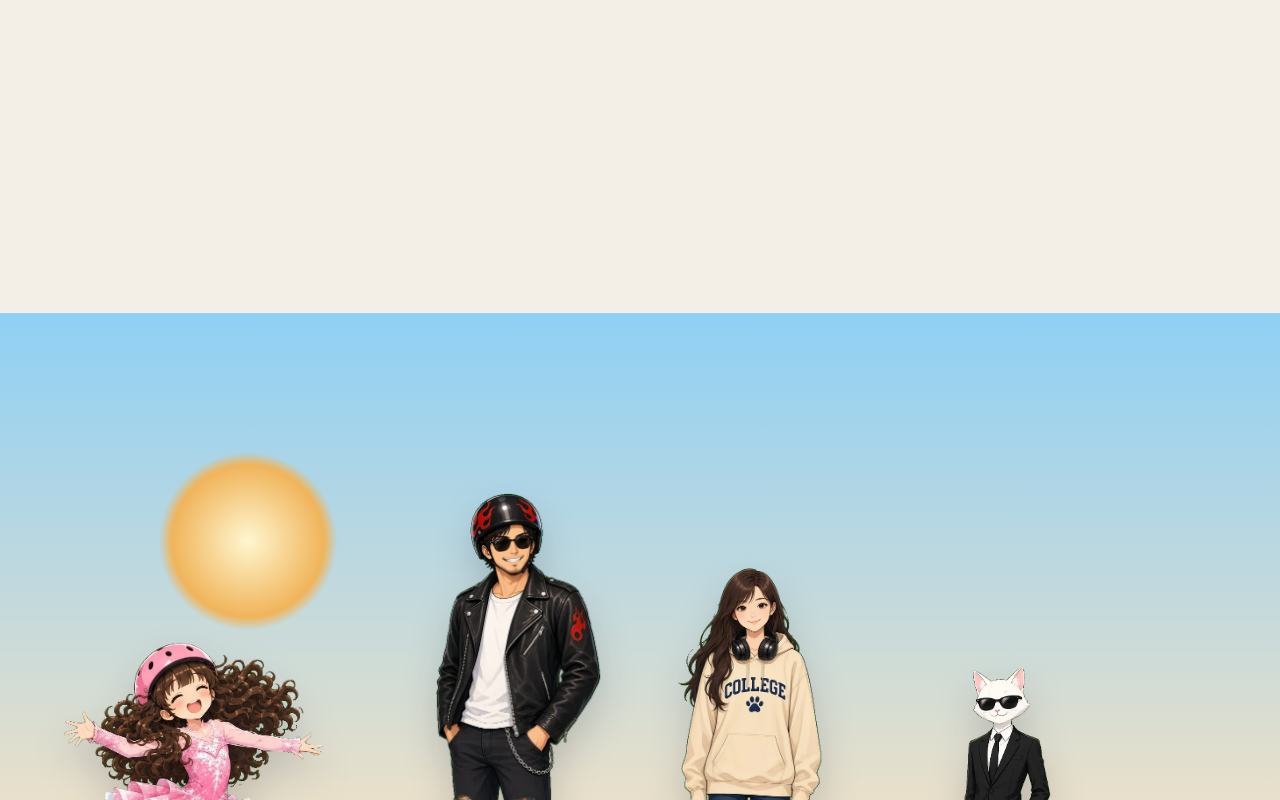
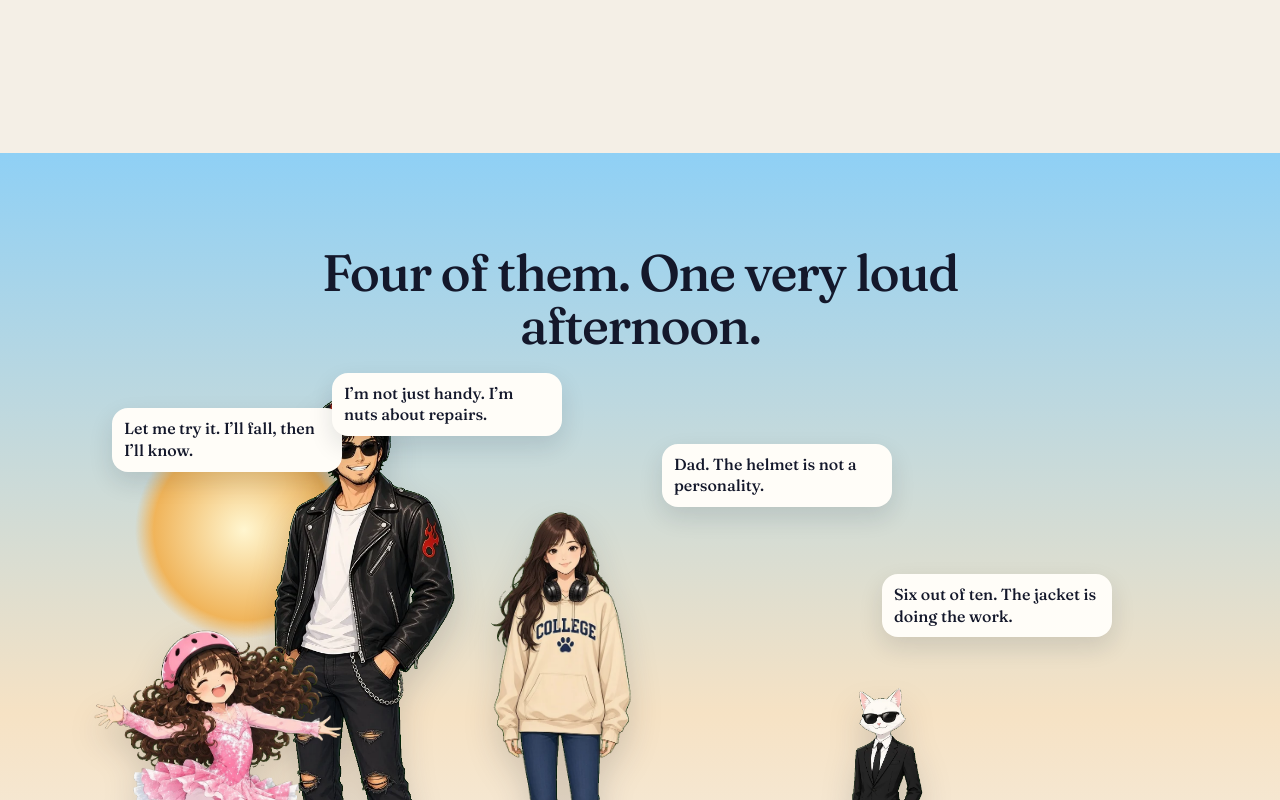
Before and after one commit to 9988sabrina/dadcomic, a plain HTML site: page dear/index.html in a window 1280 px wide. Shown: the part 2000-2800 px from the top of the page. Drawn offline with nearby package versions, Linux system fonts and the light colour scheme.

Commit message:
Fix the left gutter, center the open book, and stage the cast.
The page-turn layer stayed rotated and shifted the whole paint about 45px. The open cover now hinges at the middle of the frame, and the four characters share one scene with their own lines.

Co-authored-by: 9988sabrina <9988sabrina@users.noreply.github.com>

```diff
--- a/dear/css/stage.css
+++ b/dear/css/stage.css
@@ -40,6 +40,8 @@ html.fine #cursor { display: block; }
 }
 
 .chapter { position: relative; z-index: 1; }
+.pin-spacer { overflow: visible !important; }
+#chapter-book, .book-pin { overflow: visible; }
 .book-pin, .cast-pin, .night-pin {
   min-height: 100svh;
   display: grid;
@@ -47,7 +49,7 @@ html.fine #cursor { display: block; }
   position: relative;
 }
 .book-pin { background: #efe6d6; }
-.book-scene { perspective: 1600px; width: min(440px, 78vw); }
+.book-scene { perspective: 1800px; width: min(400px, 42vw); }
 .book-3d { position: relative; aspect-ratio: 900 / 1294; transform-style: preserve-3d; }
 .book-cover, .book-inside { position: absolute; inset: 0; }
 .book-cover {
@@ -56,7 +58,21 @@ html.fine #cursor { display: block; }
   z-index: 2;
   box-shadow: 0 30px 70px rgba(16, 20, 38, .28);
 }
+.book-cover img, .book-back { backface-visibility: hidden; }
 .book-cover img { width: 100%; height: 100%; object-fit: cover; }
+.book-back {
+  position: absolute;
+  inset: 0;
+  display: grid;
+  align-content: center;
+  justify-items: center;
+  gap: 8px;
+  background: #f3eadc;
+  color: #14182b;
+  transform: rotateY(180deg);
+  box-shadow: inset 0 0 0 1px rgba(20,24,43,.12);
+}
+.book-back p { margin: 0; font-family: Fraunces, "Noto Serif SC", Georgia, serif; font-size: 28px; }
 .sheen {
   position: absolute;
   inset: 0;
@@ -98,19 +114,49 @@ html.fine #cursor { display: block; }
 .cast-pin {
   overflow: hidden;
   background: linear-gradient(#8fd0f5, #f6e2c4 70%, #f4efe6);
+  align-content: end;
+  padding-top: 72px;
 }
-.cast-layers { position: relative; width: min(1100px, 100%); height: min(78svh, 760px); }
+.cast-layers { position: relative; width: min(1100px, 100%); height: min(74svh, 720px); }
+.cast-title {
+  position: relative;
+  z-index: 8;
+  width: min(760px, 92%);
+  margin: 0 0 8px;
+  text-align: center;
+  font-size: clamp(28px, 4vw, 52px);
+  line-height: 1.05;
+  color: #14182b;
+}
 .layer { position: absolute; will-change: transform; }
 .sun {
-  width: 180px; height: 180px; border-radius: 50%;
-  left: 8%; top: 8%;
-  background: radial-gradient(circle, #fff6d0, #f0b45a 60%, transparent 70%);
+  width: 220px; height: 220px; border-radius: 50%;
+  left: 4%; top: 10%;
+  background: radial-gradient(circle, #fff6d0, #f0b45a 58%, transparent 70%);
 }
-.char { bottom: 0; height: 78%; width: auto; filter: drop-shadow(0 18px 18px rgba(20,24,43,.18)); }
-.char.dad { left: 34%; height: 86%; z-index: 2; }
-.char.p { left: 4%; height: 62%; z-index: 4; }
-.char.dory { left: 58%; height: 74%; z-index: 3; }
-.char.miao { right: 2%; left: auto; height: 58%; z-index: 5; }
+.char { bottom: 0; width: auto; filter: drop-shadow(0 16px 16px rgba(20,24,43,.16)); }
+.char.p { left: 0; bottom: -2%; height: 62%; z-index: 6; }
+.char.dad { left: 16%; height: 100%; z-index: 2; }
+.char.dory { left: 36%; bottom: 4%; height: 76%; z-index: 4; }
+.char.miao { left: 68%; height: 50%; z-index: 5; }
+.who {
+  position: absolute;
+  z-index: 9;
+  max-width: 230px;
+  margin: 0;
+  padding: 10px 12px;
+  background: #fffdf8;
+  color: #14182b;
+  border-radius: 16px;
+  font-family: Fraunces, "Noto Serif SC", Georgia, serif;
+  font-size: 16px;
+  line-height: 1.35;
+  box-shadow: 0 10px 24px rgba(20,24,43,.12);
+}
+.who.p { left: 2%; top: 8%; }
+.who.dad { left: 22%; top: 2%; }
+.who.dory { left: 52%; top: 14%; }
+.who.miao { left: 72%; top: 36%; }
 .ink-svg { left: 8%; right: 8%; bottom: 18%; width: 84%; height: 80px; z-index: 6; }
 .ink-svg path { fill: none; stroke: #14182b; stroke-width: 2; stroke-linecap: round; }
 .spring-bubble {
@@ -215,17 +261,29 @@ html.fine #cursor { display: block; }
   inset: 0;
   z-index: 75;
   background: #f4efe6;
-  transform-origin: left center;
-  transform: rotateY(88deg);
+  transform: none;
+  visibility: hidden;
   pointer-events: none;
 }
-html.turning .turn { transform: rotateY(0deg); transition: transform .55s ease; }
+html.turning .turn {
+  visibility: visible;
+  animation: pagewash .5s ease;
+}
+@keyframes pagewash { from { opacity: 0; } to { opacity: 1; } }
+html, body { overflow-x: clip; }
 
 @media (max-width: 720px) {
-  .char.dad { left: 28%; height: 70%; }
-  .char.dory { left: 48%; height: 60%; }
-  .char.miao { height: 46%; }
-  .spring-bubble { left: 8%; top: 8%; font-size: 16px; }
+  .book-scene { width: min(260px, 44vw); }
+  .cast-title { font-size: 26px; }
+  .char.p { height: 46%; }
+  .char.dad { left: 12%; height: 78%; }
+  .char.dory { left: 34%; height: 58%; }
+  .char.miao { left: 62%; height: 36%; }
+  .who { font-size: 12px; max-width: 46%; padding: 6px 8px; }
+  .who.p { left: 2%; top: 0; }
+  .who.dad { left: 50%; top: 0; }
+  .who.dory { left: 2%; top: 22%; }
+  .who.miao { left: 50%; top: 22%; }
 }
 html.will-motion .kinetic span,
 html.will-motion .kinetic-zh span { opacity: 0; transform: translateY(18px); }
--- a/dear/index.html
+++ b/dear/index.html
@@ -69,6 +69,7 @@ if (!window.matchMedia("(prefers-reduced-motion: reduce)").matches) {
         <div class="book-cover">
           <img src="img/cover.webp" width="900" height="1294" alt="My Super Dad comic cover by Phoebie Wang." fetchpriority="high">
           <div class="sheen" aria-hidden="true"></div>
+          <div class="book-back" aria-hidden="true"><p>My Super Dad</p><p>说给爸爸听</p></div>
         </div>
       </div>
     </div>
@@ -78,16 +79,17 @@ if (!window.matchMedia("(prefers-reduced-motion: reduce)").matches) {
 
 <section class="chapter" id="chapter-cast">
   <div class="cast-pin">
+    <h2 class="cast-title"><span data-show="en">Four of them. One very loud afternoon.</span><span data-show="zh">四个人。一个很吵的下午。</span></h2>
     <div class="cast-layers">
       <div class="layer sun" aria-hidden="true"></div>
       <img class="layer char dad" src="img/hosts/dad-cut.webp" width="360" height="1093" alt="Dad, in a flame helmet and black jacket, skating.">
       <img class="layer char dory" src="img/hosts/dory-cut.webp" width="351" height="1050" alt="Dory, the older sister, headphones around her neck.">
       <img class="layer char p" src="img/hosts/p-cut.webp" width="674" height="968" alt="P, ten years old, arms open in a pink skating dress.">
       <img class="layer char miao" src="img/hosts/miao-cut.webp" width="372" height="1072" alt="Miao Sando, a slim white cat in a black suit and sunglasses.">
-      <svg class="layer ink-svg" viewBox="0 0 800 80" aria-hidden="true">
-        <path pathLength="1" stroke-dasharray="1" d="M10 50 C 160 10, 280 70, 420 36 S 680 10, 790 48"/>
-      </svg>
-      <p class="spring-bubble"><span data-show="en">Every dad is somebody's super dad.</span><span data-show="zh">每个爸爸，都是某个人的超人。</span></p>
+      <p class="who p"><span data-show="en">Let me try it. I’ll fall, then I’ll know.</span><span data-show="zh">让我自己试试。摔倒了，我就懂了。</span></p>
+      <p class="who dad"><span data-show="en">I’m not just handy. I’m nuts about repairs.</span><span data-show="zh">我不只会修。我是螺母级的。</span></p>
+      <p class="who dory"><span data-show="en">Dad. The helmet is not a personality.</span><span data-show="zh">爸。头盔不是性格。</span></p>
+      <p class="who miao"><span data-show="en">Six out of ten. The jacket is doing the work.</span><span data-show="zh">十分里六分。分都在夹克上。</span></p>
     </div>
     <p class="cast-caption">Art by Phoebie Wang · cover. Portraits for this scroll.</p>
   </div>
--- a/dear/js/motion.js
+++ b/dear/js/motion.js
@@ -213,19 +213,24 @@ export function initMotion() {
     window.ScrollTrigger.create({
       trigger: "#chapter-book",
       start: "top top",
-      end: "+=160%",
+      end: "+=140%",
       pin: true,
-      scrub: 0.5,
+      scrub: 0.45,
+      snap: { snapTo: [0, 1], duration: 0.35, delay: 0.05 },
       onUpdate: (self) => {
         const p = self.progress;
-        const open = Math.min(1, p / 0.7);
-        cover.style.transform = `rotateY(${-158 * open}deg)`;
-        book.style.transform = `rotateX(${10 - p * 10}deg) translateZ(${p * 40}px)`;
-        if (sheen) sheen.style.transform = `translateX(${-30 + p * 140}%)`;
+        const open = p < 0.08 ? 0 : p > 0.92 ? 1 : Math.min(1, (p - 0.08) / 0.7);
+        const pageW = book.offsetWidth;
+        cover.style.transform = `rotateY(${-168 * open}deg)`;
+        book.style.transform = `translateX(${open * pageW * 0.5}px) rotateX(${6 * (1 - open)}deg)`;
+        if (sheen) sheen.style.transform = `translateX(${-40 + open * 160}%)`;
+        const show = open > 0.92 ? 1 : 0;
         words.forEach((word, i) => {
-          const local = Math.min(1, Math.max(0, (p - 0.42 - i * 0.035) / 0.18));
-          word.style.opacity = String(local);
-          word.style.transform = `translateY(${(1 - local) * 22}px)`;
+          const start = 0.55 + i * 0.03;
+          const local = show || (open > 0.92 ? 1 : Math.min(1, Math.max(0, (p - start) / 0.12)));
+          const settled = p > 0.92 ? 1 : local;
+          word.style.opacity = String(settled);
+          word.style.transform = settled >= 1 ? "none" : `translateY(${(1 - settled) * 16}px)`;
         });
       },
     });
@@ -233,38 +238,39 @@ export function initMotion() {
 
   const cast = document.querySelector(".cast-layers");
   if (cast) {
-    const layers = [
-      [".sun", 40],
-      [".char.dad", 70],
-      [".char.dory", 110],
-      [".char.p", 150],
-      [".char.miao", 190],
+    const beats = [
+      [".char.p", ".who.p", 0.05],
+      [".char.dad", ".who.dad", 0.28],
+      [".char.dory", ".who.dory", 0.5],
+      [".char.miao", ".who.miao", 0.72],
     ];
     window.ScrollTrigger.create({
       trigger: "#chapter-cast",
       start: "top top",
-      end: "+=140%",
+      end: "+=160%",
       pin: true,
-      scrub: 0.6,
+      scrub: 0.5,
+      snap: { snapTo: [0, 0.28, 0.5, 0.72, 1], duration: 0.35, delay: 0.06 },
       onUpdate: (self) => {
         const p = self.progress;
-        layers.forEach(([sel, dist]) => {
-          const node = cast.querySelector(sel);
-          if (node) node.style.transform = `translate3d(${(p - 0.5) * dist}px, ${p * -30}px, 0)`;
+        const sun = cast.querySelector(".sun");
+        if (sun) sun.style.transform = `translate3d(${p * -40}px, ${p * 10}px, 0)`;
+        beats.forEach(([figure, line, at]) => {
+          const node = cast.querySelector(figure);
+          const bubble = cast.querySelector(line);
+          const arrived = p >= at;
+          const focus = p >= at && p < at + 0.24;
+          if (node) {
+            const y = arrived ? 0 : 28;
+            const s = focus ? 1.04 : 1;
+            node.style.transform = `translate3d(0, ${y}px, 0) scale(${s})`;
+          }
+          if (bubble) {
+            bubble.style.opacity = "1";
+            bubble.style.transform = focus ? "scale(1.04)" : "scale(1)";
+          }
         });
-        const ink = document.querySelector(".ink-svg path");
-        if (ink) ink.style.strokeDashoffset = String(1 - Math.min(1, p * 1.3));
-        const bubble = document.querySelector(".spring-bubble");
-        if (bubble) {
-          const s = Math.min(1, Math.max(0, (p - 0.35) / 0.2));
-          const spring = s < 1 ? s * (1.4 - 0.4 * s) : 1;
-          bubble.style.transform = `scale(${0.7 + spring * 0.3})`;
-          bubble.style.opacity = String(Math.min(1, s * 1.4));
-        }
-        sky?.setNight(Math.max(0, (p - 0.45) / 0.55));
-        cast.parentElement.style.background = p > 0.5
-          ? `linear-gradient(#1a2144, #101426)`
-          : "";
+        sky?.setNight(Math.max(0, (p - 0.82) / 0.18) * 0.35);
       },
     });
   }
```
